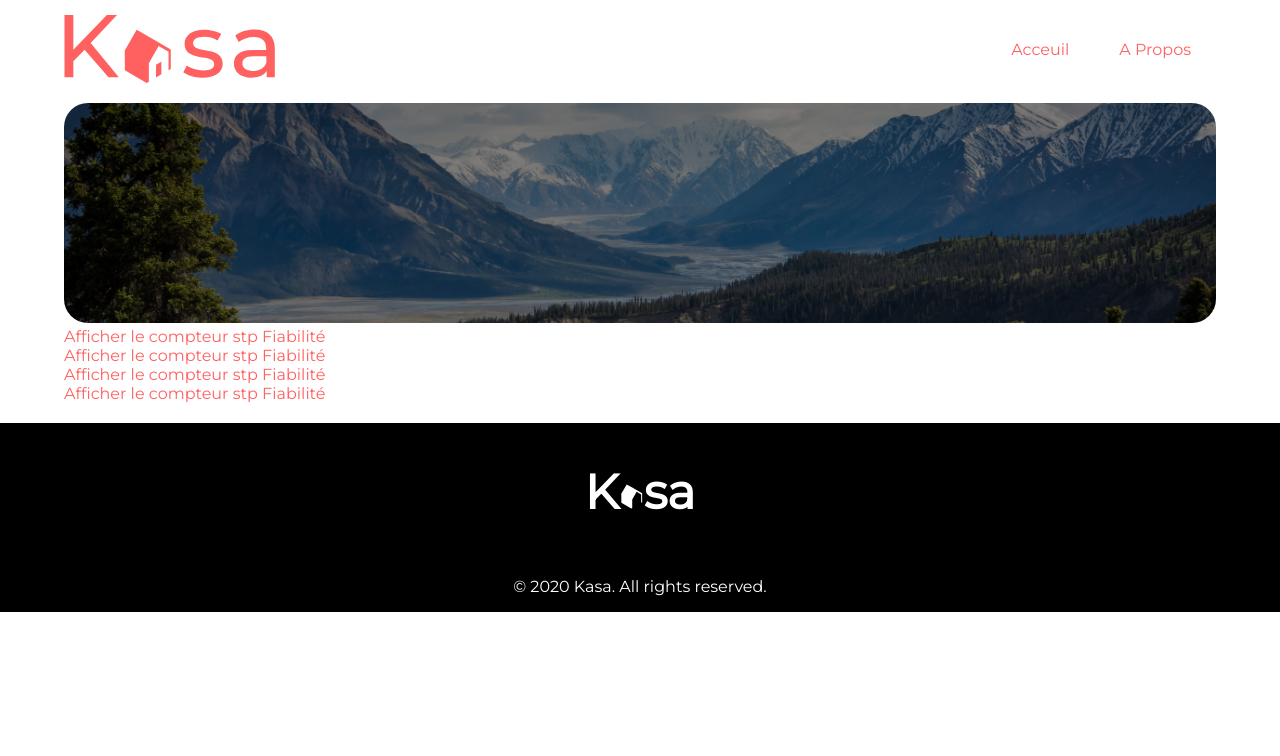
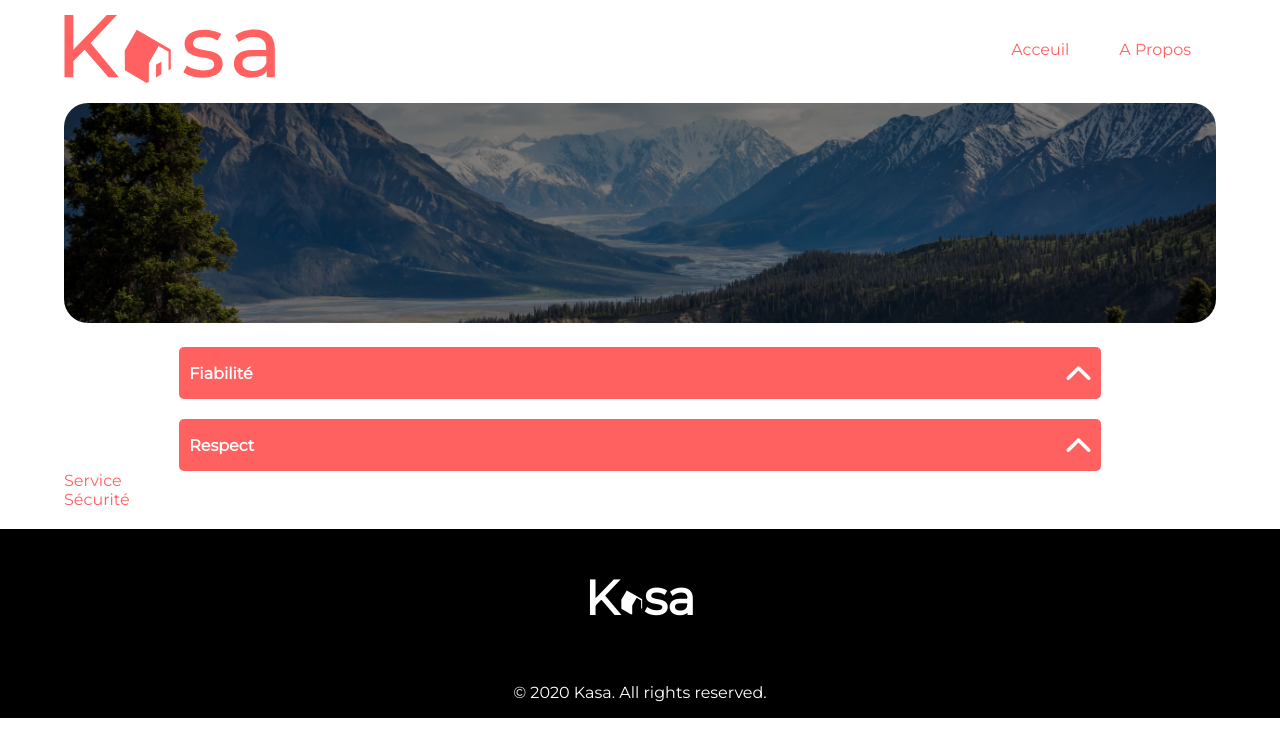
Before and after one commit to GuillaumeGiordano/Giordano_guillaume_6_repo_github_072023, a React (Create React App) app: page /APropos in a window 1280 px wide. Shown: the top 756 px of the page. Built offline with nearby package versions, Linux system fonts and the light colour scheme.

Commit message:
E5_propos ==> EC
J'ai trouvé une solution MAIS je peux faire mieux et surtout je pense pas que ca soit la bonne !

```diff
--- a/src/pages/APropos/index.jsx
+++ b/src/pages/APropos/index.jsx
@@ -1,4 +1,6 @@
 import falaise from '../../assets/img/montagnes.jpg'
+import row from '../../assets/row.png'
+
 import useToggle from '../../utils/hooks/useToggle'
 
 export default function APropos() {
@@ -9,27 +11,89 @@ export default function APropos() {
 
   return (
     <>
-      <section className="main_header">
+      <section className="APropos">
         <img src={falaise} className="header__img" alt="falaise avec ocean" />
-        <div onClick={changeMe1}>
-          <span>Afficher le compteur stp Fiabilité</span>
-          {value1 && <div>kjfvn vfjhsfv fsv vsfvs vsih vsvoij </div>}
+
+        {/* Fiabilité */}
+        <div className="collapse-btn" onClick={changeMe1}>
+          <span>Fiabilité</span>
+          {value1 ? (
+            <img src={row} className="row row-top" alt="fléche de navigation"></img>
+          ) : (
+            <img src={row} className="row row-down" alt="fléche de navigation"></img>
+          )}
         </div>
+        {value1 ? (
+          <div className="collapse-info  down">
+            <p>
+              Les annonces podtée sur Kasa garantissent une fiabilité total. Les photos
+              sont conformes aux logements, et toutes les informations sont régulièrement
+              vérifiées par nos équipes.
+            </p>
+          </div>
+        ) : (
+          <div className="collapse-info  up">
+            <p>
+              Les annonces podtée sur Kasa garantissent une fiabilité total. Les photos
+              sont conformes aux logements, et toutes les informations sont régulièrement
+              vérifiées par nos équipes.
+            </p>
+          </div>
+        )}
 
-        <div onClick={changeMe2}>
-          <span>Afficher le compteur stp Fiabilité</span>
-          {value2 && <div>kjfvn vfjhsfv fsv vsfvs vsih vsvoij </div>}
+        {/* Respect */}
+        <div className="collapse-btn" onClick={changeMe2}>
+          <span>Respect</span>
+          {value2 ? (
+            <img src={row} className="row row-top" alt="fléche de navigation"></img>
+          ) : (
+            <img src={row} className="row row-down" alt="fléche de navigation"></img>
+          )}
         </div>
+        {value2 && (
+          <div className="collapse-info down">
+            La bienveillance fait partie des valeurs fondatrices de Kasa. Tout
+            comportement discriminatoire ou de perturbation du voisinage entraînera une
+            exclusion de notre plateforme.
+          </div>
+        )}
 
-        <div onClick={changeMe3}>
-          <span>Afficher le compteur stp Fiabilité</span>
-          {value3 && <div>kjfvn vfjhsfv fsv vsfvs vsih vsvoij </div>}
+        {/* Service */}
+        <div className="collapse" onClick={changeMe3}>
+          <span>Service</span>
+          {value3 ? (
+            <img src={row} className="row row-top" alt="fléche de navigation"></img>
+          ) : (
+            <img src={row} className="row row-down" alt="fléche de navigation"></img>
+          )}
         </div>
+        {value3 && (
+          <div className="collapse-info">
+            {' '}
+            La bienveillance fait partie des valeurs fondatrices de Kasa. Tout
+            comportement discriminatoire ou de perturbation du voisinage entraînera une
+            exclusion de notre plateforme.
+          </div>
+        )}
 
-        <div onClick={changeMe4}>
-          <span>Afficher le compteur stp Fiabilité</span>
-          {value4 && <div>kjfvn vfjhsfv fsv vsfvs vsih vsvoij </div>}
+        {/* Sécurité */}
+        <div className="collapse" onClick={changeMe4}>
+          <span>Sécurité</span>
+          {value4 ? (
+            <img src={row} className="row row-top" alt="fléche de navigation"></img>
+          ) : (
+            <img src={row} className="row row-down" alt="fléche de navigation"></img>
+          )}
         </div>
+        {value4 && (
+          <div className="collapse-info">
+            La sécurité est la priorité de Kasa. Aussi bien pour nos hôtes que pour les
+            voyageurs, chaque logement correspond aux critères de sécurité établis par nos
+            services. En laissant une note aussi bien à l'hôte qu'au locataire, cela
+            permet à nos équipes de vérifier que les standards sont bien respectés. Nous
+            organisons égualement des ateliers sur la sécurité domestique pour nos hôtes.
+          </div>
+        )}
       </section>
     </>
   )
--- a/src/styles/pages/_aPropos.scss
+++ b/src/styles/pages/_aPropos.scss
@@ -0,0 +1,48 @@
+.collapse-btn{
+    // border: 1px solid red;
+    background-color: $primary-color-text;
+    display: flex;
+    justify-content: space-between;
+    align-items: center;
+    border-radius: 5px;
+    height: 52px;
+    width: 80%;
+    margin: auto;
+    margin-top: 20px;
+    cursor: pointer;
+    span{
+        margin: 10px;
+        color: white;
+        font-weight: 600;
+    }
+    .row{
+        margin: 10px;
+    }
+    .row-top{
+        transform: rotate(-180deg);
+        transition: transform 0.5s;
+    }
+    .row-down{
+        transform: rotate(0deg);
+        transition: transform 0.5s;
+    }
+}
+
+.collapse-info{
+    background-color:  #F6F6F6;
+    border-radius: 0 0 5px 5px;
+    overflow: hidden;
+    transition:  max-height  1s ;
+    height: auto;
+    width: 80%;
+    margin: auto;
+    p{
+        margin: 15px;
+    }
+}
+.up{
+    max-height: 0px;
+}
+.down{
+    max-height:150px;
+}
--- a/src/utils/hooks/useFetch.jsx
+++ b/src/utils/hooks/useFetch.jsx
@@ -2,9 +2,7 @@ import { useState, useEffect } from 'react'
 
 export function useFetch(url) {
   const [data, setData] = useState({})
-
   const [isLoading, setLoading] = useState(true)
-
   const [error, setError] = useState(false)
 
   useEffect(() => {
--- a/src/utils/hooks/useToggle.jsx
+++ b/src/utils/hooks/useToggle.jsx
@@ -7,3 +7,19 @@ export default function useToggle(initValue = false) {
   }
   return [value, changeMe]
 }
+
+const collapses = document.getElementsByClassName('collapse-btn')
+
+for (let i = 0; i < collapses.length; i++) {
+  collapses[i].addEventListener('click', function () {
+    this.classList.toggle('active')
+
+    const content = this.nextElementSibling
+
+    if (content.style.maxHeight) {
+      content.style.maxHeight = null
+    } else {
+      content.style.maxHeight = content.scrollHeight + 'px'
+    }
+  })
+}
```
Also changed, not shown: src/assets/row.png (added).
